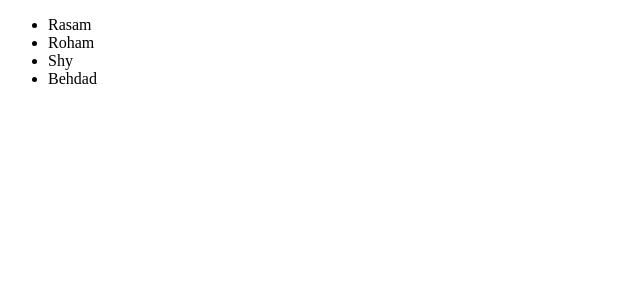
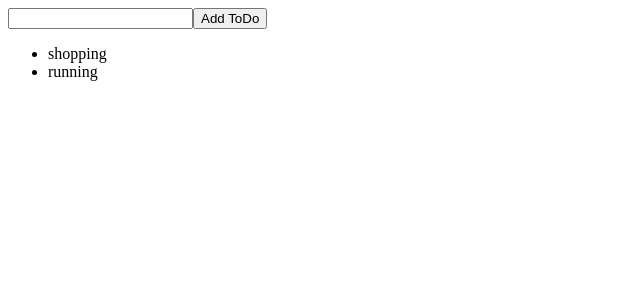
Before and after one commit to cyberRasam/React-exercises-Develhope, a React (Create React App) app in the folder my-app/: page / in a window 1280 px wide. Shown: the top 300 px of the page, without its empty margins (0-640 px from the left). Built offline with nearby package versions, Linux system fonts and the light colour scheme.

Commit message:
exc done

```diff
--- a/my-app/src/components/App.jsx
+++ b/my-app/src/components/App.jsx
@@ -6,6 +6,7 @@ import { Counter } from './Counter';
 import { Hello } from './Hello';
 import InteractiveWelcome from './InteractiveWelcome';
 import Login from './Login';
+import ToDoList from './ToDoList';
 import UncontrolledLogin from './UncontrolledLogin';
 import { Welcome } from './Welcome';
 
@@ -27,7 +28,8 @@ export class App extends React.Component {
         <InteractiveWelcome />
         <Login  />
         <UncontrolledLogin /> */}
-        <Colors items={persons}/>
+        {/* <Colors items={persons}/> */}
+        <ToDoList />
       </div>
     );
   }
--- /dev/null
+++ b/my-app/src/components/ToDoList.jsx
@@ -0,0 +1,45 @@
+import React, { Component } from 'react'
+
+export class ToDoList extends Component {
+    constructor(props) {
+        super(props)
+        this.state = {
+            items: ["shopping", "running"],
+            todo : ''
+        }
+    }
+
+
+    handleInputChange = (event) => {
+        const todo = event.target.value;
+        this.setState({
+            todo: todo
+        })
+    }
+
+    clickHandler = (e) => {
+        e.preventDefault()
+        const todo = this.state.todo
+        this.setState({
+            items: [...this.state.items, todo],
+            todo: ''
+        })
+    }
+
+
+  render() {
+    const ourList = this.state.items.map(e=> <li>{e}</li>)
+
+    return (
+      <div>
+        <input type="text" name="toDo" value={this.state.todo} onChange={this.handleInputChange} />
+        <button type='button' onClick={this.clickHandler}>Add ToDo</button>
+        <ul>
+            {ourList}
+        </ul>
+      </div>
+    )
+  }
+}
+
+export default ToDoList
```
